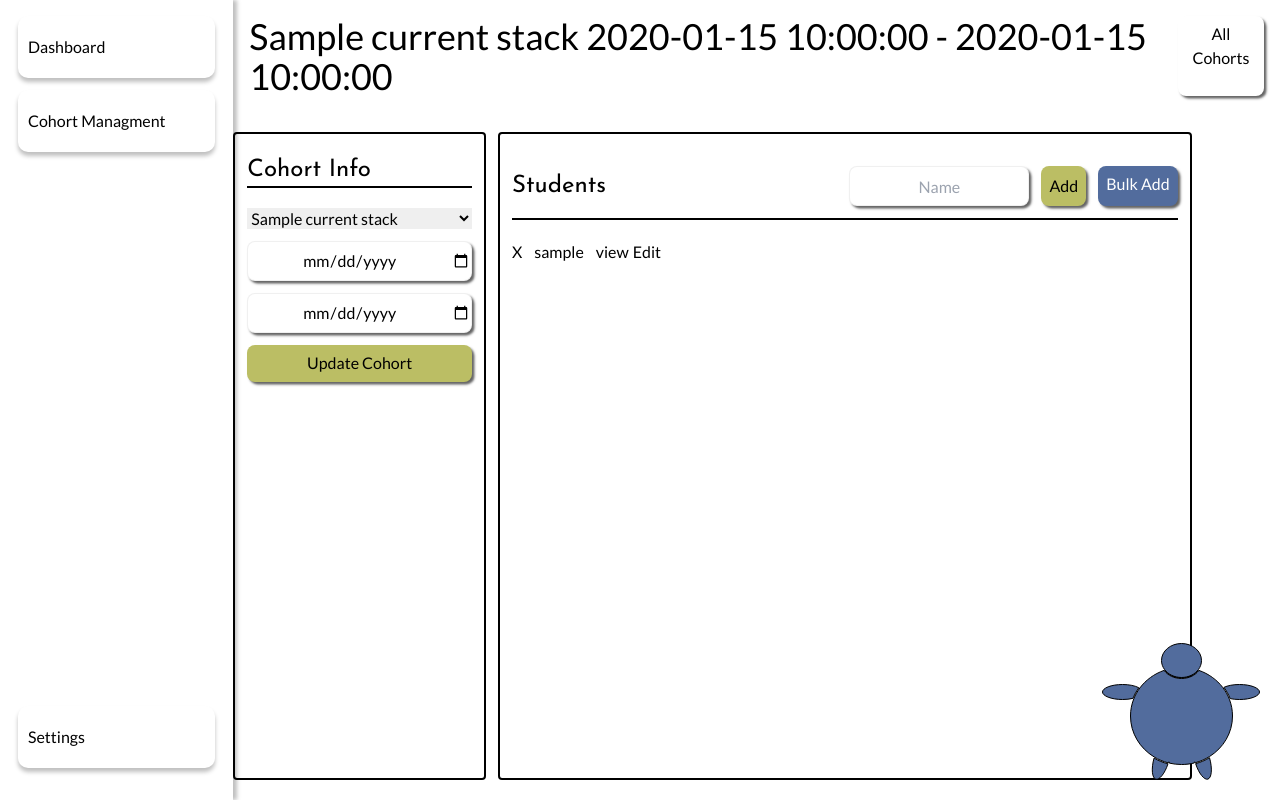
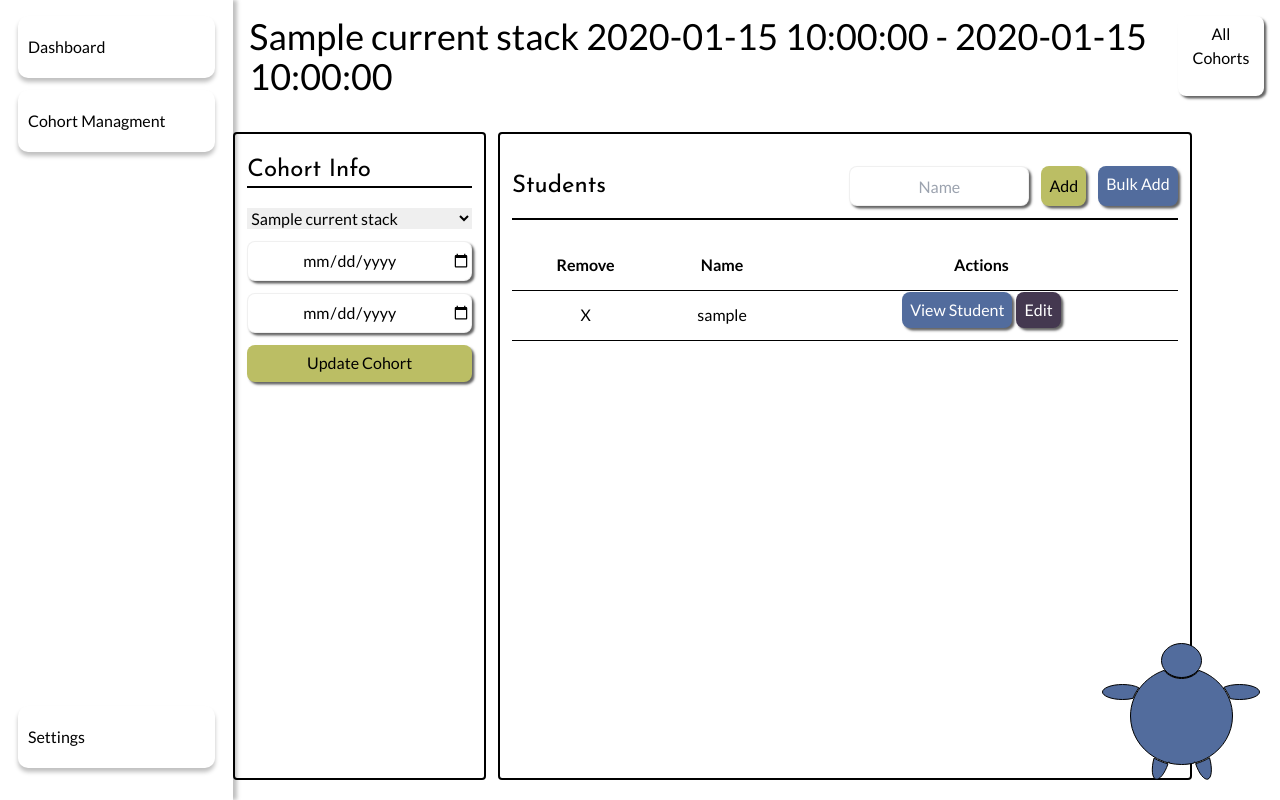
Before and after one commit to Tbone8098/codingDojo-student-portal, a Flask app: template flask_app/templates/admin/cohort_edit.html in a window 1280 px wide. Run offline with Flask 2, Linux system fonts and the light colour scheme; the template is opened without the code that fills it: most values are stand-ins (such as "Sample title", 1, 10 or a date in 2020); some libraries are stand-ins or nearby versions.

```diff
--- a/flask_app/models/model_student.py
+++ b/flask_app/models/model_student.py
@@ -16,6 +16,10 @@ class Student(model_base.base_model):
         self.sessions_missed = data['sessions_missed']
         self.lpacp = data['lpacp']
         self.user_id = data['user_id']
+
+    @property
+    def user(self):
+        return model_user.User.get_one(id=self.user_id)
 
     @classmethod
     def get_all(cls, **data) -> list:
--- a/flask_app/templates/admin/cohort_edit.html
+++ b/flask_app/templates/admin/cohort_edit.html
@@ -51,20 +51,31 @@
             </div>
             <div>
                 {% if all_students %}
-                <ul>
+                <table class="w-full text-center">
+                    <thead>
+                        <tr>
+                            <th>Remove</th>
+                            <th>Name</th>
+                            <th>Actions</th>
+                        </tr>
+                    </thead>
                     {% for student in all_students %}
-                    <li>
-                        <div class="flex gap-3">
-                            <a href="/student/{{student.id}}/{{cohort.id}}/remove">X</a>
-                            <p>{{ student.nickname }}</p>
-                            <div class="flex gap-1">
-                                <a href="student/{{student.id}}">view</a>
-                                <a href="student/{{student.id}}/edit">Edit</a>
-                            </div>
-                        </div>
-                    </li>
+                    <tbody>
+                        <tr>
+                            <td>
+                                <a href="/student/{{student.id}}/{{cohort.id}}/remove">X</a>
+                            </td>
+                            <td>
+                                <p>{{ student.nickname }}</p>
+                            </td>
+                            <td class="flex gap-1 justify-center">
+                                <a class="btn bg-my-blue text-white" href="/student/{{student.id}}">View Student</a>
+                                <a class="btn bg-my-dark text-white" href="/student/{{student.id}}/edit">Edit</a>
+                            </td>
+                        </tr>
+                    </tbody>
                     {% endfor %}
-                </ul>
+                </table>
                 {% endif %}
             </div>
         </div>
```
Also changed, not shown: flask_app/controllers/controller_student.py (+14 -11 lines).
